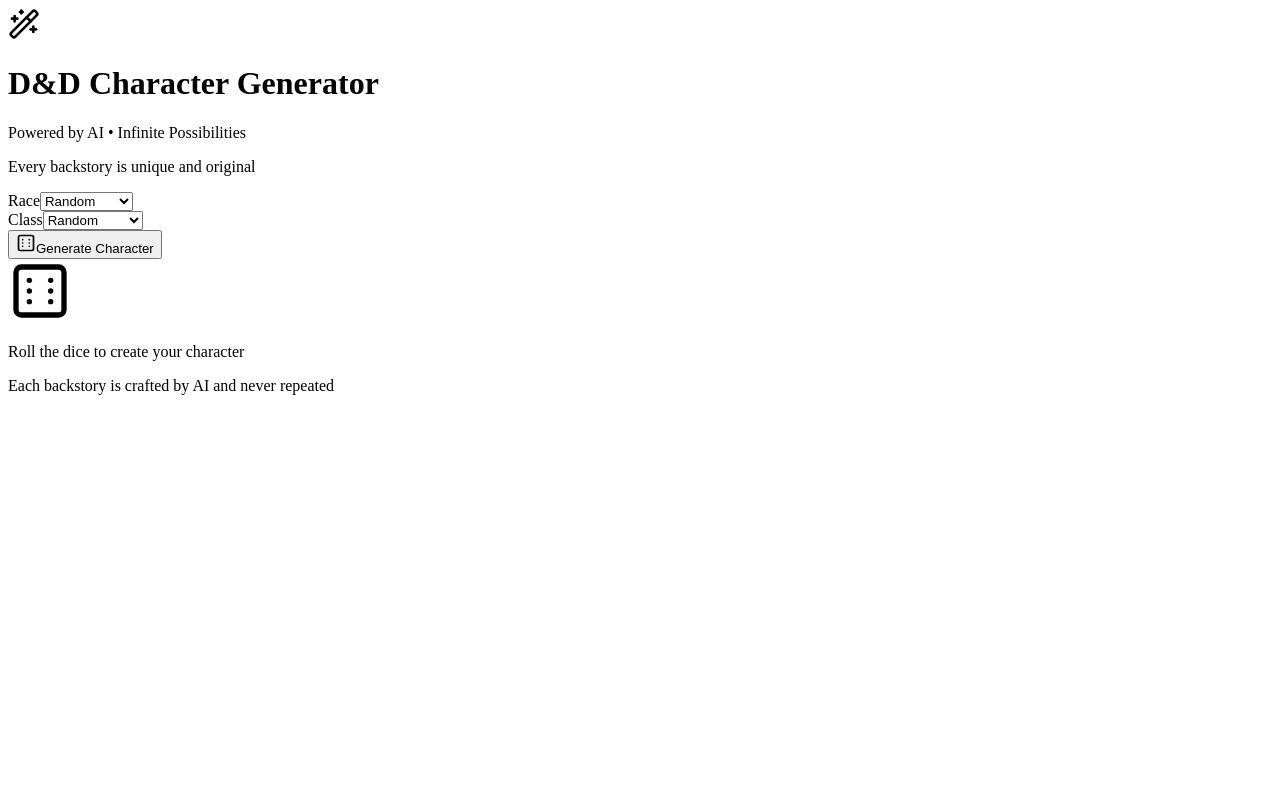
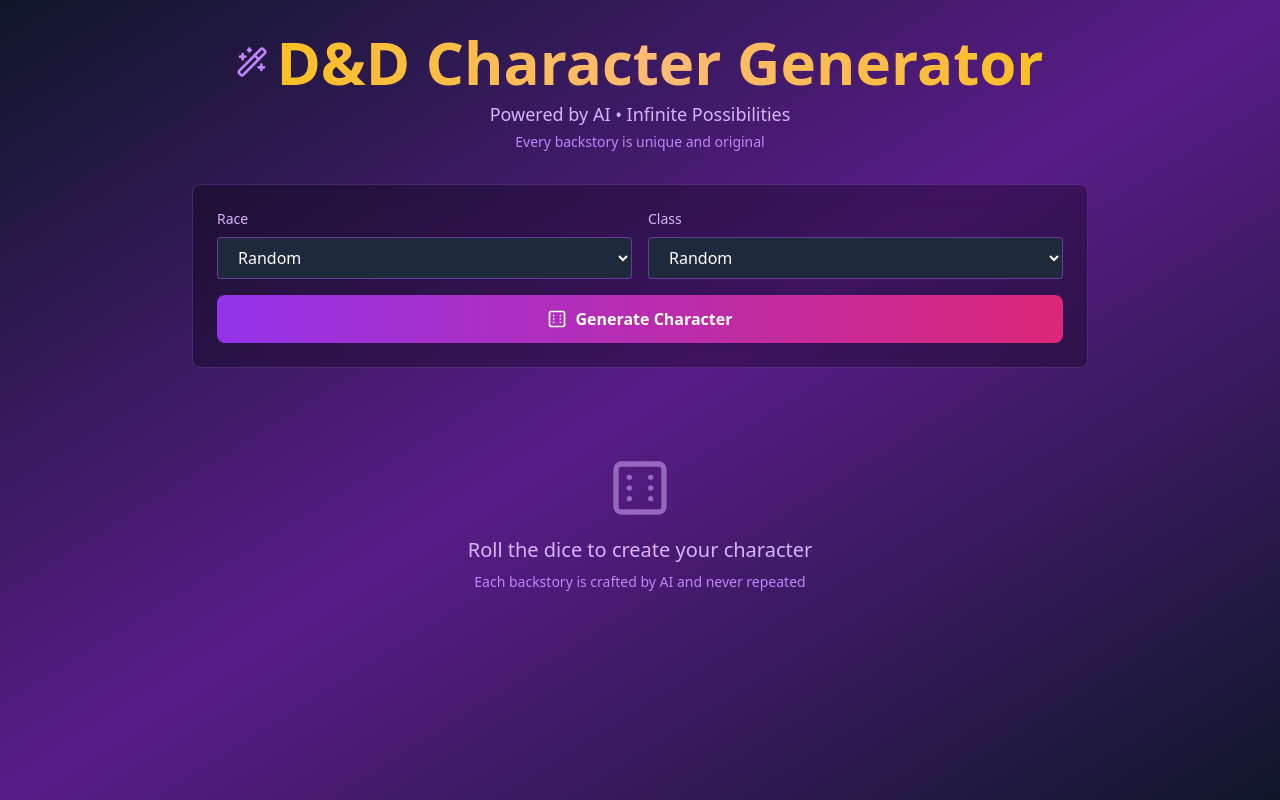
Before and after one commit to tonyxrandall/dndgen, a React (Vite) app: page / in a window 1280 px wide. Built offline with nearby package versions, Linux system fonts and the light colour scheme.

Commit message:
Update main.tsx

```diff
--- a/src/main.tsx
+++ b/src/main.tsx
@@ -1,5 +1,10 @@
 import React from 'react'
 import ReactDOM from 'react-dom/client'
 import App from './App'
+import './index.css'   // ← REQUIRED FOR TAILWIND
 
-ReactDOM.createRoot(document.getElementById('root')!).render(<App />)
+ReactDOM.createRoot(document.getElementById('root')!).render(
+  <React.StrictMode>
+    <App />
+  </React.StrictMode>
+)
```
